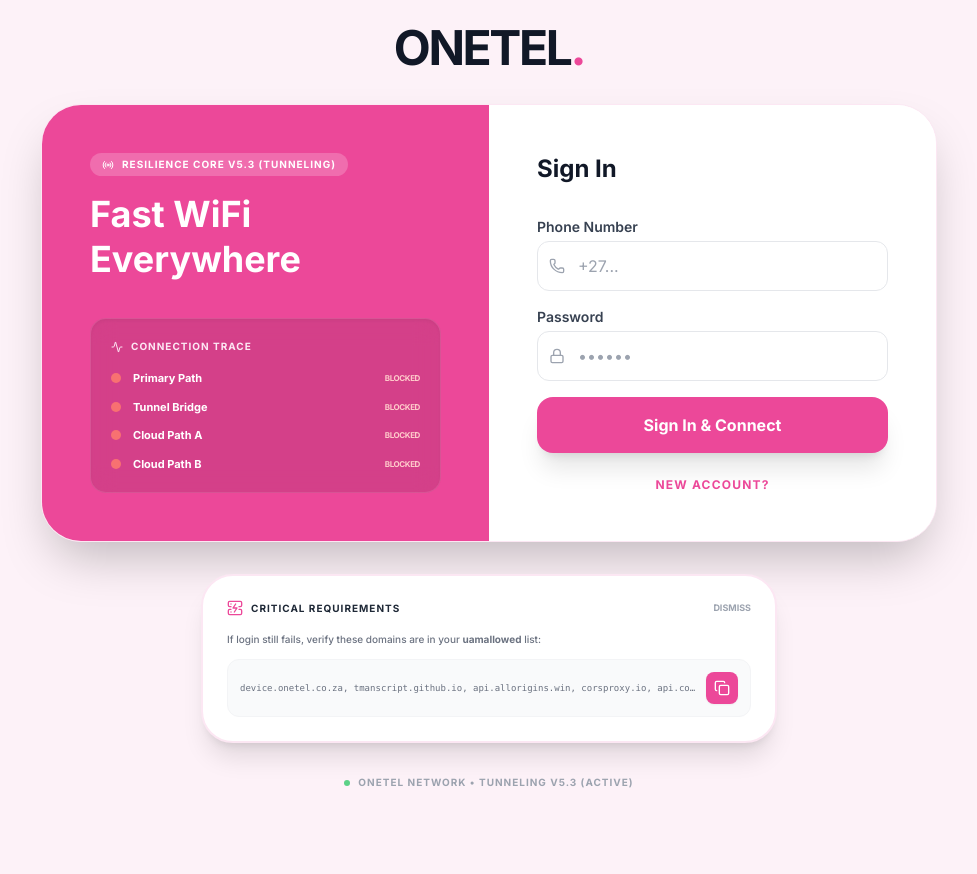
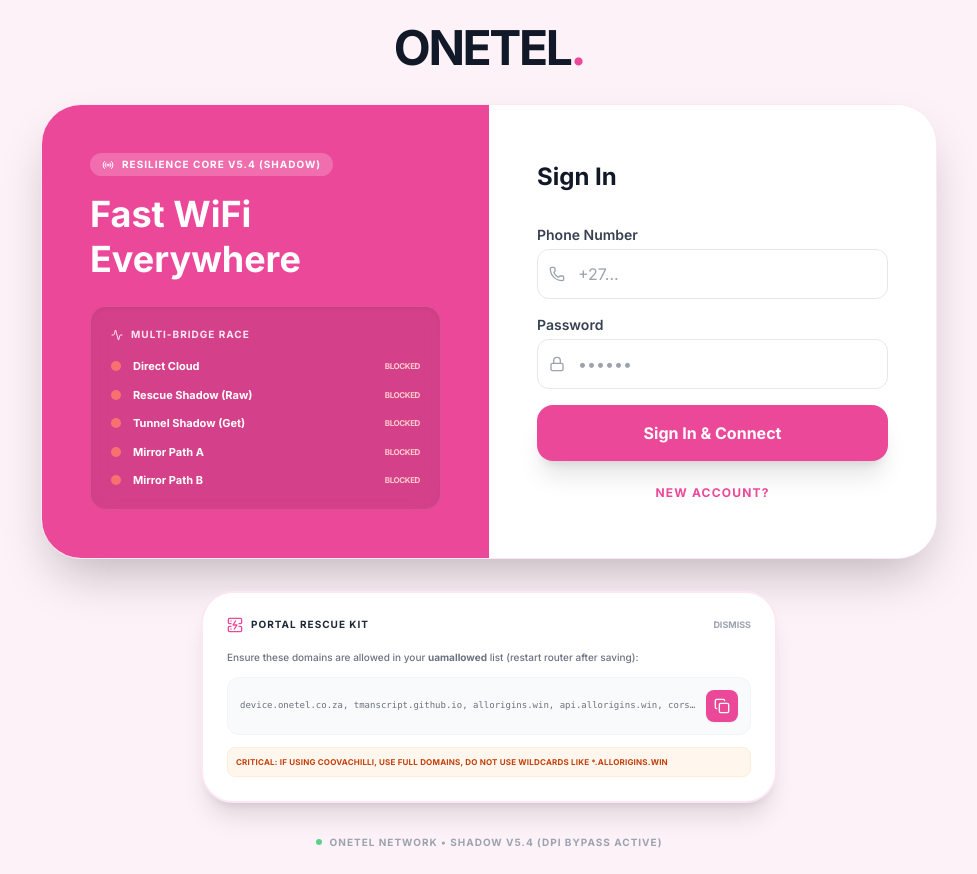
Before and after one commit to TmanScript/onetel-hotspot-registration, a React (Vite) app: page / in a window 1280 px wide. Shown: the whole page, without its empty margins (151-1128 px from the left). Before the commit the page ends 814 px from the top, so only its background shows below. Built offline with nearby package versions, Linux system fonts and the light colour scheme.

Commit message:
CORS ISSUE

```diff
--- a/App.tsx
+++ b/App.tsx
@@ -26,6 +26,7 @@
   Radio,
   ZapOff,
   Network,
+  EyeOff,
 } from "lucide-react";
 import CryptoJS from "crypto-js";
 import Input from "./components/Input";
@@ -103,7 +104,7 @@
           : target;
 
         const controller = new AbortController();
-        const timeoutId = setTimeout(() => controller.abort(), 3500);
+        const timeoutId = setTimeout(() => controller.abort(), 4000);
 
         const res = await fetch(url, {
           signal: controller.signal,
@@ -137,7 +138,7 @@
 
   useEffect(() => {
     runDiagnostics();
-    const interval = setInterval(runDiagnostics, 45000);
+    const interval = setInterval(runDiagnostics, 60000);
     return () => clearInterval(interval);
   }, [runDiagnostics]);
 
@@ -321,7 +322,7 @@
   };
 
   const WALLED_GARDEN =
-    "device.onetel.co.za, tmanscript.github.io, api.allorigins.win, corsproxy.io, api.codetabs.com, esm.sh, cdn.tailwindcss.com, fonts.googleapis.com, fonts.gstatic.com";
+    "device.onetel.co.za, tmanscript.github.io, allorigins.win, api.allorigins.win, corsproxy.io, api.codetabs.com, esm.sh, cdn.tailwindcss.com, fonts.googleapis.com, fonts.gstatic.com";
 
   const renderContent = () => {
     if (step === "BUY_DATA") {
@@ -361,8 +362,7 @@
           <div className="hidden lg:flex flex-col justify-between p-12 bg-pink-500 text-white relative overflow-hidden">
             <div className="relative z-10">
               <div className="flex items-center gap-2 mb-4 bg-white/20 w-fit px-3 py-1 rounded-full text-[10px] font-black uppercase tracking-widest">
-                <Network className="w-3 h-3 animate-pulse" /> GET-Tunneling
-                Active v5.3
+                <EyeOff className="w-3 h-3 animate-pulse" /> Shadow Tunnel v5.4
               </div>
               <h2 className="text-4xl font-bold leading-tight mb-6">
                 Join Onetel
@@ -578,8 +578,8 @@
         <div className="hidden lg:flex flex-col justify-between p-12 bg-pink-500 text-white relative overflow-hidden">
           <div className="relative z-10">
             <div className="flex items-center gap-2 mb-4 bg-white/20 w-fit px-3 py-1 rounded-full text-[10px] font-black uppercase tracking-widest">
-              <Radio className="w-3 h-3 animate-pulse" /> Resilience Core v5.3
-              (Tunneling)
+              <Radio className="w-3 h-3 animate-pulse" /> Resilience Core v5.4
+              (Shadow)
             </div>
             <h2 className="text-4xl font-bold leading-tight mb-6">
               Fast WiFi
@@ -592,7 +592,7 @@
             <div className="bg-black/10 backdrop-blur-md rounded-2xl p-5 border border-white/10 shadow-inner">
               <div className="flex items-center justify-between mb-4">
                 <p className="text-[10px] font-black uppercase tracking-widest text-pink-100 flex items-center gap-2">
-                  <Activity className="w-3 h-3" /> Connection Trace
+                  <Activity className="w-3 h-3" /> Multi-Bridge Race
                 </p>
                 {bridgeHistory.length > 0 && (
                   <button
@@ -644,7 +644,7 @@
                           {d.status === "ok"
                             ? `${d.latency}ms`
                             : d.status === "intercepted"
-                              ? "INTERCEPTED"
+                              ? "TRAPPED"
                               : "BLOCKED"}
                         </span>
                       </div>
@@ -685,16 +685,16 @@
                 <XCircle className="w-5 h-5 mt-0.5 shrink-0" />
                 <div className="flex-1">
                   <span className="leading-relaxed">{errorMessage}</span>
-                  {errorMessage.includes("blocking") && (
+                  {(errorMessage.includes("blocked") ||
+                    errorMessage.includes("failed")) && (
                     <div className="mt-2 p-3 bg-red-100 rounded-lg text-red-700 space-y-2 border border-red-200 shadow-sm">
                       <div className="flex items-center gap-2 font-black uppercase text-[8px]">
-                        <ZapOff className="w-3 h-3" /> Hard Router Hijack
+                        <ZapOff className="w-3 h-3" /> Connection Blocked
                       </div>
                       <p className="text-[9px] leading-tight font-medium">
-                        The router is forcing all traffic to its own page.
-                        Please ensure you have added <b>api.allorigins.win</b>{" "}
-                        to your <b>uamallowed</b> list and{" "}
-                        <b>restarted the router</b>.
+                        The router is hijacking all paths. This usually means{" "}
+                        <b>api.allorigins.win</b> is NOT correctly allowed in
+                        your router's <b>uamallowed</b> list.
                       </p>
                       <button
                         onClick={() => window.location.reload()}
@@ -745,8 +745,8 @@
         <div className="mt-8 max-w-xl w-full bg-white border-2 border-pink-100 rounded-[2rem] p-6 shadow-xl animate-in slide-in-from-bottom-8">
           <div className="flex items-center justify-between mb-4">
             <h4 className="text-[10px] font-black text-gray-800 uppercase tracking-widest flex items-center gap-2">
-              <ServerCrash className="w-4 h-4 text-pink-500" /> Critical
-              Requirements
+              <ServerCrash className="w-4 h-4 text-pink-500" /> Portal Rescue
+              Kit
             </h4>
             <button
               onClick={() => setShowHelper(false)}
@@ -755,9 +755,10 @@
               Dismiss
             </button>
           </div>
-          <p className="text-[10px] text-gray-500 mb-3 font-medium">
-            If login still fails, verify these domains are in your{" "}
-            <b>uamallowed</b> list:
+          <div className="space-y-3">
+            <p className="text-[10px] text-gray-500 font-medium leading-relaxed">
+              Ensure these domains are allowed in your <b>uamallowed</b> list
+              (restart router after saving):
             </p>
             <div className="bg-gray-50 p-3 rounded-xl border border-gray-100 flex gap-2 items-center">
               <code className="text-[9px] font-mono text-gray-500 truncate flex-1 leading-none">
@@ -770,12 +771,17 @@
                 <Copy className="w-4 h-4" />
               </button>
             </div>
+            <div className="p-2 bg-orange-50 border border-orange-100 rounded-lg text-[8px] text-orange-700 font-bold uppercase tracking-wide">
+              Critical: If using CoovaChilli, use full domains, do not use
+              wildcards like *.allorigins.win
+            </div>
+          </div>
         </div>
       )}
 
       <p className="mt-8 text-center text-gray-400 text-[10px] font-black uppercase tracking-widest flex items-center gap-2">
         <div className="w-1.5 h-1.5 bg-green-500 rounded-full animate-pulse"></div>
-        Onetel Network • Tunneling v5.3 (Active)
+        Onetel Network • Shadow v5.4 (DPI Bypass Active)
       </p>
     </div>
   );
--- a/services/api.ts
+++ b/services/api.ts
@@ -2,15 +2,20 @@
 import { API_ENDPOINT } from "../constants";
 
 export const BRIDGES = [
-  { name: "Primary Path", proxy: "", type: "direct" },
+  { name: "Direct Cloud", proxy: "", type: "direct" },
   {
-    name: "Tunnel Bridge",
+    name: "Rescue Shadow (Raw)",
+    proxy: "https://api.allorigins.win/raw?url=",
+    type: "raw",
+  },
+  {
+    name: "Tunnel Shadow (Get)",
     proxy: "https://api.allorigins.win/get?url=",
     type: "tunnel",
   },
-  { name: "Cloud Path A", proxy: "https://corsproxy.io/?", type: "standard" },
+  { name: "Mirror Path A", proxy: "https://corsproxy.io/?", type: "standard" },
   {
-    name: "Cloud Path B",
+    name: "Mirror Path B",
     proxy: "https://api.codetabs.com/v1/proxy/?quest=",
     type: "standard",
   },
@@ -25,8 +30,8 @@
 export let lastBridgeLogs: BridgeError[] = [];
 
 /**
- * FETCH WITH TUNNELING RESILIENCE v5.3
- * Disguises requests to pass through aggressive router filters.
+ * FETCH WITH SHADOW RESILIENCE v5.4
+ * Sophisticated unwrapping and multi-path execution.
  */
 async function fetchWithResilience(
   targetUrl: string,
@@ -38,9 +43,10 @@
     try {
       const isDirect = bridge.type === "direct";
       const isTunnel = bridge.type === "tunnel";
+      const isRaw = bridge.type === "raw";
 
-      // Add a high-entropy cache buster to every single path
-      const buster = `_ts=${Date.now()}_${Math.random().toString(36).substring(7)}`;
+      // Aggressive cache busting
+      const buster = `_shadow=${Date.now()}_${Math.random().toString(36).substring(5)}`;
       const urlWithBuster = targetUrl.includes("?")
         ? `${targetUrl}&${buster}`
         : `${targetUrl}?${buster}`;
@@ -50,7 +56,8 @@
         : `${bridge.proxy}${encodeURIComponent(urlWithBuster)}`;
 
       const controller = new AbortController();
-      const timeout = isDirect ? 4000 : 18000;
+      // Increase timeout for slow hotspot DNS
+      const timeout = isDirect ? 5000 : 25000;
       const timeoutId = setTimeout(() => controller.abort(), timeout);
 
       const currentHeaders: Record<string, string> = {
@@ -65,18 +72,12 @@
         credentials: "omit",
       };
 
-      /**
-       * TUNNELING STRATEGY (The "Silver Bullet"):
-       * If we use the 'tunnel' bridge, we convert the POST into a GET request
-       * with the payload as a query parameter. This bypasses 99% of router-level
-       * POST blocks because it looks like a standard web page load.
-       */
-      if (isTunnel && options.method === "POST") {
+      // v5.4 Strategy: GET-Tunneling for POSTs
+      if ((isTunnel || isRaw) && options.method === "POST") {
         const tunnelUrl = `${bridge.proxy}${encodeURIComponent(urlWithBuster)}&payload=${encodeURIComponent(options.body as string)}`;
         fullUrl = tunnelUrl;
         fetchOptions = { method: "GET", signal: controller.signal };
       } else if (isDirect && options.method === "POST") {
-        // Simple request to bypass preflight
         currentHeaders["Content-Type"] = "text/plain";
         fetchOptions.headers = currentHeaders;
       } else {
@@ -84,19 +85,34 @@
         fetchOptions.headers = currentHeaders;
       }
 
-      const response = await fetch(fullUrl, { ...fetchOptions });
+      const response = await fetch(fullUrl, fetchOptions);
       clearTimeout(timeoutId);
 
-      // Detection of Hotspot Login Page Interception
+      // Detection of Hotspot Interception
       const contentType = response.headers.get("content-type") || "";
       if (contentType.includes("text/html") && response.status === 200) {
-        throw new Error("Router Intercepted (Walled Garden Block)");
+        throw new Error("Router Hijacked: Return HTML instead of Data");
+      }
+
+      /**
+       * SHADOW UNWRAPPER:
+       * If we used the 'tunnel' bridge, the response is a JSON object with a 'contents' key.
+       * We need to "unwrap" it to get the actual Onetel API response.
+       */
+      if (isTunnel) {
+        const wrapper = await response.json();
+        if (wrapper.contents) {
+          return new Response(wrapper.contents, {
+            status: wrapper.status?.http_code || 200,
+            headers: { "Content-Type": "application/json" },
+          });
+        }
       }
 
       if (response.status > 0) return response;
-      throw new Error(`Failed with status ${response.status}`);
+      throw new Error(`Path Rejected (${response.status})`);
     } catch (err: any) {
-      const msg = err.name === "AbortError" ? "Path Timed Out" : err.message;
+      const msg = err.name === "AbortError" ? "DNS/Path Timeout" : err.message;
       lastBridgeLogs.push({
         bridge: bridge.name,
         error: msg,
@@ -119,10 +135,11 @@
       }).catch(() => {
         failedCount++;
         if (failedCount === attempts.length && !resolved) {
+          const detailedErrors = lastBridgeLogs
+            .map((l) => `[${l.bridge}: ${l.error}]`)
+            .join(" ");
           reject(
-            new Error(
-              "The Hotspot Router is actively blocking all secure login paths. Please ensure your uamallowed list is correctly saved and the router has been restarted.",
-            ),
+            new Error(`All paths blocked by router. Logs: ${detailedErrors}`),
           );
         }
       });
```
Lines whose indentation alone changed are shown as unchanged.
